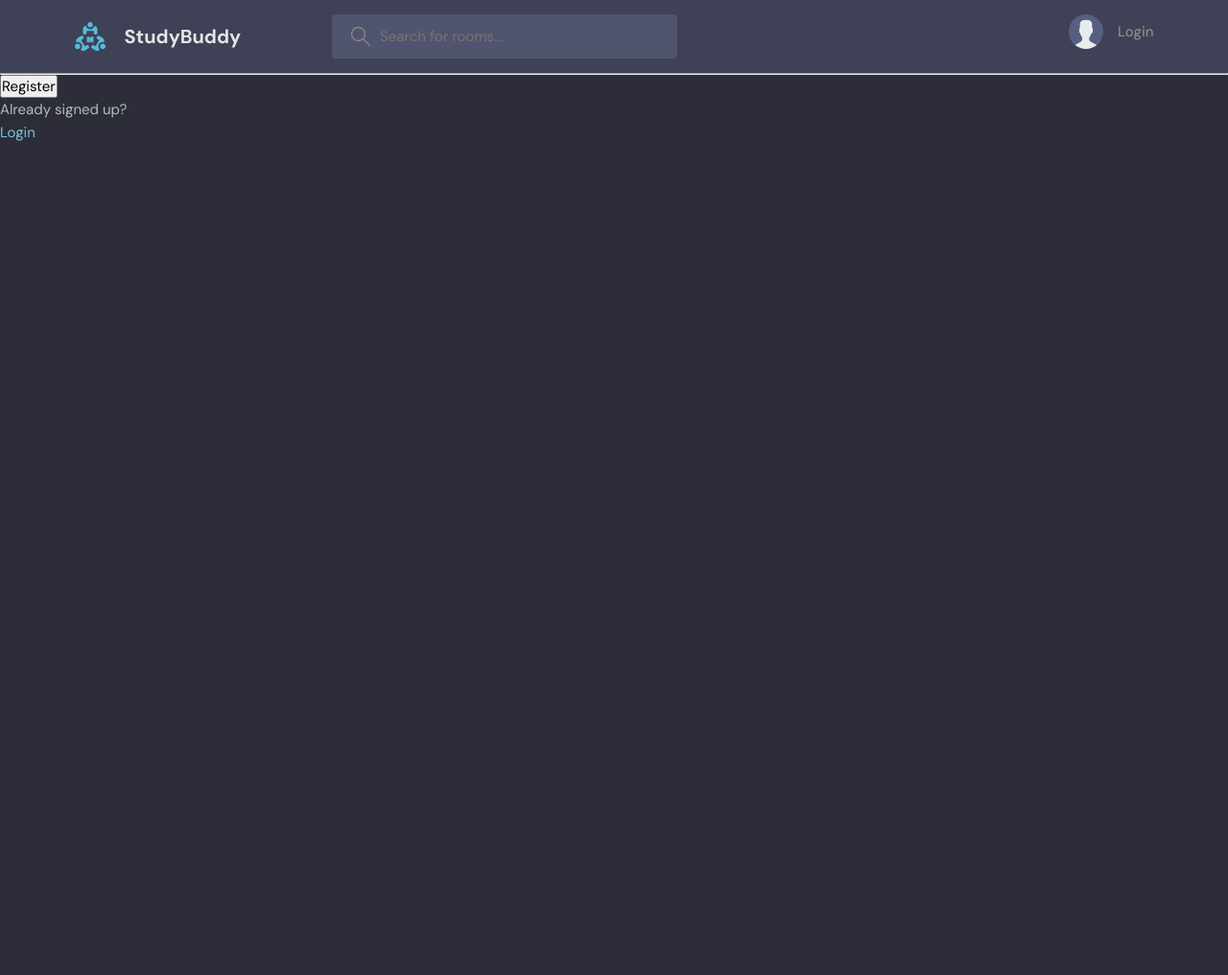
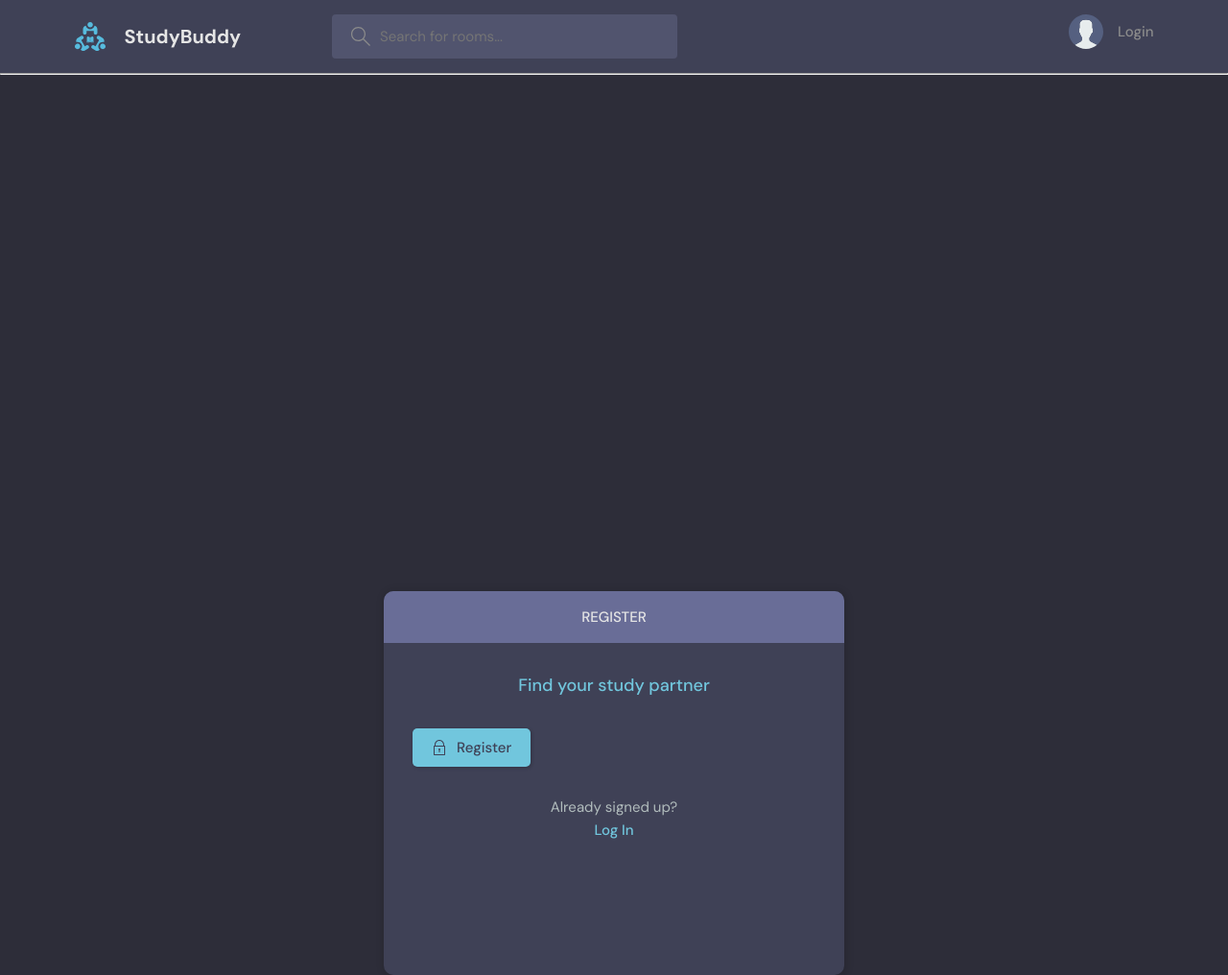
Before and after one commit to affanabid/studybud, a Django app: template base/templates/base/login_register.html in a window 1280 px wide. Shown: the whole page at 96% size. Before the commit the page ends 147 px from the top, so only its background shows below. Run offline with Django 4.2, Linux system fonts and the light colour scheme; the template is opened without the code that fills it, so the values that code supplies are empty.

Commit message:
account, login, register updated

```diff
--- a/base/templates/base/login_register.html
+++ b/base/templates/base/login_register.html
@@ -1,36 +1,112 @@
 {% extends 'main.html' %}
 
 {% block content %}
+    <main class="auth layout">
+      {% if page == 'login' %}
+      <div class="container">
+        <div class="layout__box">
+          <div class="layout__boxHeader">
+            <div class="layout__boxTitle">
+              <h3>Login</h3>
+            </div>
+          </div>
+          <div class="layout__body">
+            <h2 class="auth__tagline">Find your study partner</h2>
 
-{% if page == 'login' %}
+            <form class="form" action="" method="POST">
+              {% csrf_token %}
+              <div class="form__group form__group">
+                <label for="room_name">Username</label>
+                <input id="username" name="username" type="text" placeholder="e.g. dennis_ivy" />
+              </div>
+              <div class="form__group">
+                <label for="password">Password</label>
+                <input
+                  id="password"
+                  name="password"
+                  type="password"
+                  placeholder="&bull;&bull;&bull;&bull;&bull;&bull;&bull;&bull;"
+                />
+              </div>
 
-<div>
-    <form method="POST" action="">
-        {% csrf_token %}
+              <button class="btn btn--main" type="submit">
+                <svg
+                  version="1.1"
+                  xmlns="http://www.w3.org/2000/svg"
+                  width="32"
+                  height="32"
+                  viewBox="0 0 32 32"
+                >
+                  <title>lock</title>
+                  <path
+                    d="M27 12h-1v-2c0-5.514-4.486-10-10-10s-10 4.486-10 10v2h-1c-0.553 0-1 0.447-1 1v18c0 0.553 0.447 1 1 1h22c0.553 0 1-0.447 1-1v-18c0-0.553-0.447-1-1-1zM8 10c0-4.411 3.589-8 8-8s8 3.589 8 8v2h-16v-2zM26 30h-20v-16h20v16z"
+                  ></path>
+                  <path
+                    d="M15 21.694v4.306h2v-4.306c0.587-0.348 1-0.961 1-1.694 0-1.105-0.895-2-2-2s-2 0.895-2 2c0 0.732 0.413 1.345 1 1.694z"
+                  ></path>
+                </svg>
 
-        <label>Username:</label>
-        <input type="text" name="username" placeholder="Enter Username">
+                Login
+              </button>
+            </form>
 
-        <label>Password:</label>
-        <input type="password" name="password" placeholder="Enter Password">
+            <div class="auth__action">
+              <p>Haven't signed up yet?</p>
+              <a href="{% url 'register' %}" class="btn btn--link">Sign Up</a>
+            </div>
+          </div>
+        </div>
+      </div>
+      {% else %}
+      <div class="container">
+        <div class="layout__box">
+          <div class="layout__boxHeader">
+            <div class="layout__boxTitle">
+              <h3>Register</h3>
+            </div>
+          </div>
+          <div class="layout__body">
+            <h2 class="auth__tagline">Find your study partner</h2>
 
-        <input type="submit" name="Login">
-    </form>
-    <p>Haven't signed up yet?</p>
-    <a href="{% url 'register' %}">Sign up</a>
-</div>
+            <form class="form" action="" method="POST">
+              {% csrf_token %}
 
-{% else %}
-<div>
-    <form method="POST" action="">
-        {% csrf_token %}
-        {{ form.as_p}}
+              {% for field in form %}
+              <div class="form__group form__group">
+                <label for="room_name">{{ field.label }}</label>
+                {{field}}
+              </div>
+              {% endfor %}
 
-        <input type="submit" name="Register" value="Register">
-    </form>
-    <p>Already signed up?</p>
-    <a href="{% url 'login' %}">Login</a>
-</div>
-{% endif %}
+              <button class="btn btn--main" type="submit">
+                <svg
+                  version="1.1"
+                  xmlns="http://www.w3.org/2000/svg"
+                  width="32"
+                  height="32"
+                  viewBox="0 0 32 32"
+                >
+                  <title>lock</title>
+                  <path
+                    d="M27 12h-1v-2c0-5.514-4.486-10-10-10s-10 4.486-10 10v2h-1c-0.553 0-1 0.447-1 1v18c0 0.553 0.447 1 1 1h22c0.553 0 1-0.447 1-1v-18c0-0.553-0.447-1-1-1zM8 10c0-4.411 3.589-8 8-8s8 3.589 8 8v2h-16v-2zM26 30h-20v-16h20v16z"
+                  ></path>
+                  <path
+                    d="M15 21.694v4.306h2v-4.306c0.587-0.348 1-0.961 1-1.694 0-1.105-0.895-2-2-2s-2 0.895-2 2c0 0.732 0.413 1.345 1 1.694z"
+                  ></path>
+                </svg>
+
+                Register
+              </button>
+            </form>
+
+            <div class="auth__action">
+              <p>Already signed up?</p>
+              <a href="{% url 'login' %}" class="btn btn--link">Log In</a>
+            </div>
+          </div>
+        </div>
+      </div>
+      {% endif %}
+    </main>
 
 {% endblock content %}
--- a/base/templates/base/room.html
+++ b/base/templates/base/room.html
@@ -115,7 +115,10 @@
             </div>
           </div>
           <div class="room__message">
-            <form action="#"><input name="" placeholder="Write your message here..." /></form>
+            <form action="" method="POST">
+              {% csrf_token %}
+              <input name="body" placeholder="Write your message here..." />
+            </form>
           </div>
         </div>
         <!-- Room End -->
```
Also changed, not shown: base/templates/base/delete.html (+33 -6 lines), base/templates/base/delete_old.html (added, +11 -0 lines), base/templates/base/login_register_old.html (added, +36 -0 lines), db.sqlite3.
